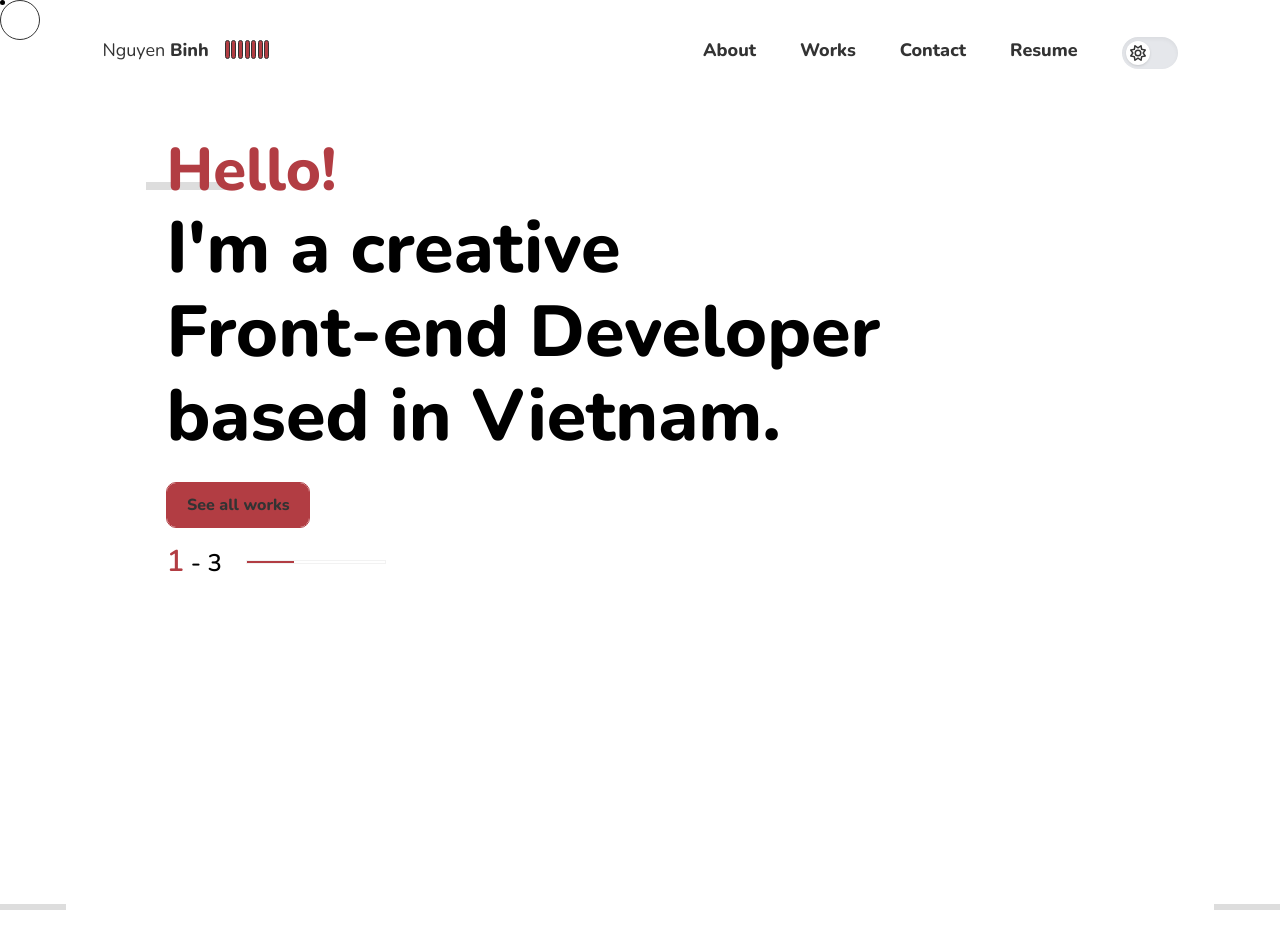
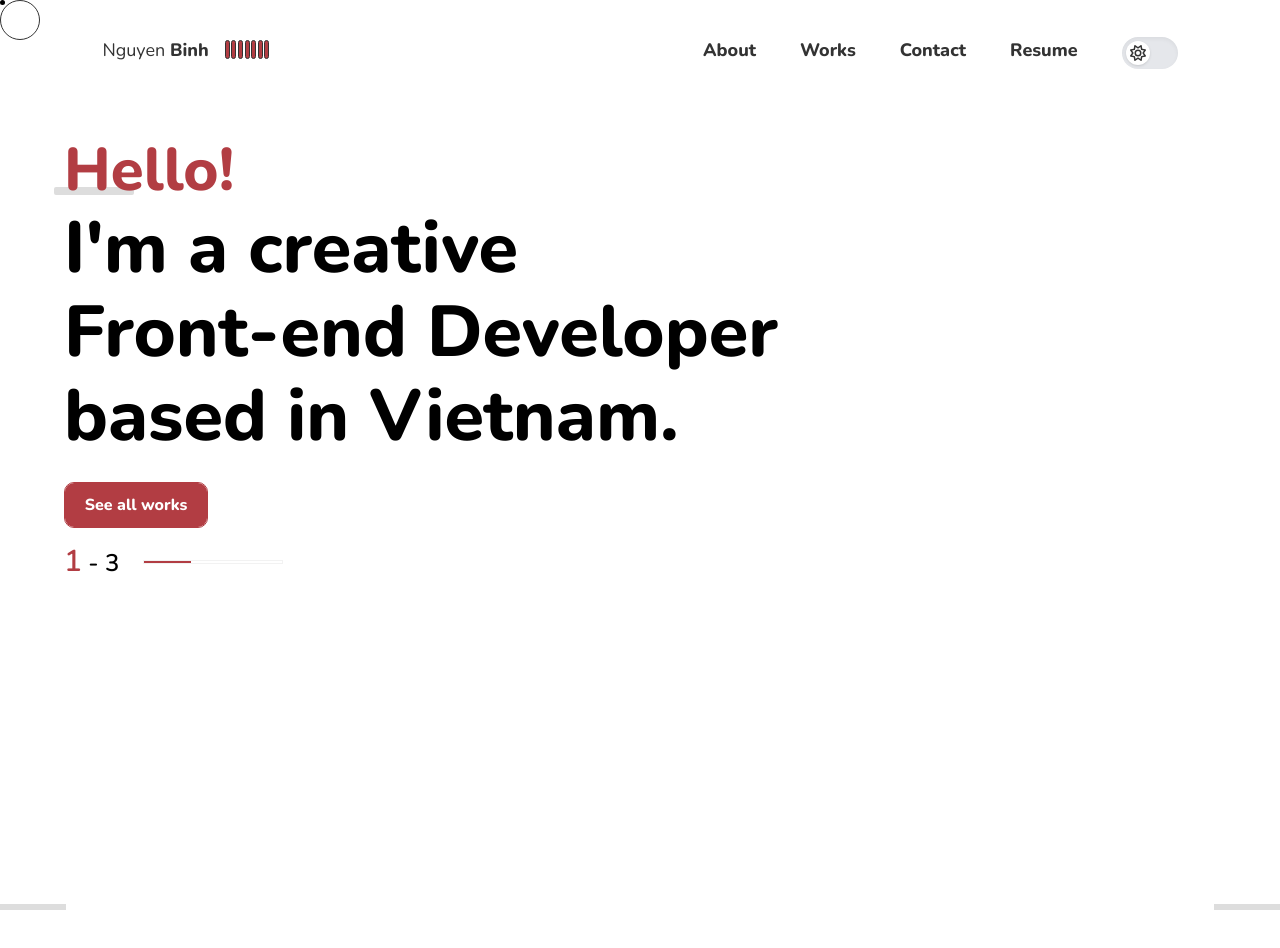
Before and after one commit to binhnguyen2501/Portfolio, a React (Create React App) app: page / in a window 1280 px wide. Shown: the top 948 px of the page. Built offline with nearby package versions, Linux system fonts and the light colour scheme.

Commit message:
update UI

```diff
--- a/src/About/About.tsx
+++ b/src/About/About.tsx
@@ -182,7 +182,7 @@ const About: React.FC = () => {
 
   return (
     <>
-      <div className="md:py-10 py-6 lg:px-[8%] md:px-[4%] px-[8%] overflow-x-hidden w-[90%] max-w-[1500px] my-0 mx-auto">
+      <div className="md:py-10 py-6 w-[90%] max-w-[1400px] my-0 mx-auto">
         <div className="md:mb-16 mb-8">
           <HighlightTitle title="Living Young," />
           <motion.div
@@ -261,6 +261,7 @@ const About: React.FC = () => {
                 <div className="text-2xl text-[#333] dark:text-[#fff] font-bold">
                   Education
                 </div>
+                <div className="md:pl-0 md:pr-0 pl-2 pr-5">
                   <TimelineStudy>
                     <ul>
                       <li className="date" date-date="2020-Present">
@@ -278,6 +279,7 @@ const About: React.FC = () => {
                       </li>
                     </ul>
                   </TimelineStudy>
+                </div>
               </div>
               <div>
                 <div className="text-2xl text-[#333] dark:text-[#fff] font-bold mb-6">
--- a/src/Contact/Contact.tsx
+++ b/src/Contact/Contact.tsx
@@ -103,7 +103,7 @@ const Contact: React.FC = () => {
 
   return (
     <>
-      <div className="md:py-10 py-6 lg:px-[8%] md:px-[4%] px-[8%] overflow-x-hidden w-[90%] max-w-[1500px] my-0 mx-auto">
+      <div className="md:py-10 py-6 w-[90%] max-w-[1400px] my-0 mx-auto">
         <div className="md:mb-16 mb-8">
           <HighlightTitle title="Don't be a stranger" />
           <motion.div
--- a/src/Main/Main.tsx
+++ b/src/Main/Main.tsx
@@ -108,7 +108,7 @@ const Main: React.FC = () => {
   return (
     <>
       <div className="md:py-10 py-6 overflow-x-hidden">
-        <div className="lg:px-[8%] md:px-[4%] px-[8%] w-[90%] max-w-[1500px] my-0 mx-auto">
+        <div className="w-[90%] max-w-[1400px] my-0 mx-auto">
           <div className="mb-4">
             <HighlightTitle title="Hello!" />
             <motion.div
--- a/src/Works/Works.tsx
+++ b/src/Works/Works.tsx
@@ -63,7 +63,7 @@ const WorkTitle = styled.div`
 const Works: React.FC = () => {
   return (
     <>
-      <div className="md:py-10 py-6 lg:px-[8%] md:px-[4%] px-[8%] overflow-x-hidden w-[90%] max-w-[1500px] my-0 mx-auto">
+      <div className="md:py-10 py-6 w-[90%] max-w-[1400px] my-0 mx-auto">
         <div className="md:mb-16 mb-8">
           <HighlightTitle title="All Works" />
           <motion.div
--- a/src/components/HighlightTitle.tsx
+++ b/src/components/HighlightTitle.tsx
@@ -16,11 +16,12 @@ const ContainerTitle = styled.div`
 
 const LineOne = styled.span`
   position: absolute;
-  left: -20px;
+  left: -10px;
   background: #dddddd;
   height: 8px;
   width: auto;
   z-index: -1;
+  border-radius: 2px;
   animation-duration: 500ms;
   animation-delay: 800ms;
   animation-name: grey-flash;
@@ -54,7 +55,7 @@ const HighlightTitle = ({ title }: Props) => {
         {title}
         <LineTwo></LineTwo>
       </Title>
-      <LineOne className="md:bottom-[10px] bottom-0"></LineOne>
+      <LineOne className="md:bottom-[5px] bottom-0"></LineOne>
     </ContainerTitle>
   );
 };
--- a/src/components/styledComponents/Button.tsx
+++ b/src/components/styledComponents/Button.tsx
@@ -19,7 +19,6 @@ const StyleButton = styled.div<IProps>`
   display: block;
   margin-top: 30px;
   padding: 10px 0;
-  color: ${(props) => (`${props.isFormBtn}` ? "#333" : "#fff")};
   text-align: center;
   text-decoration: none;
   border: 1px solid #b23d43;
@@ -32,6 +31,7 @@ const StyleButton = styled.div<IProps>`
   ${(props) =>
     props.isFormBtn
       ? css`
+          color: #333;
           background-color: rgba(0, 0, 0, 0.1);
 
           :hover {
@@ -56,6 +56,7 @@ const StyleButton = styled.div<IProps>`
           }
         `
       : css`
+          color: #fff;
           :hover {
             color: #333;
           }
```
Lines whose indentation alone changed are shown as unchanged.
